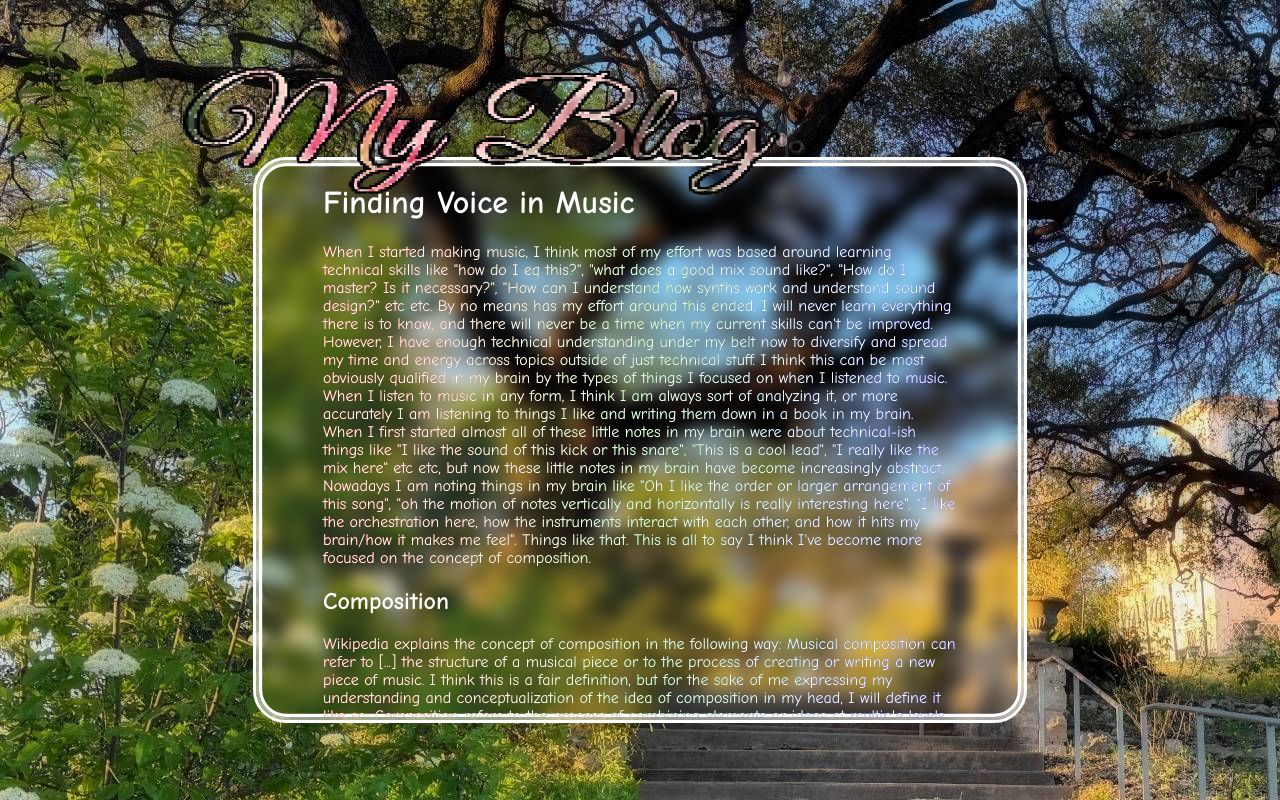
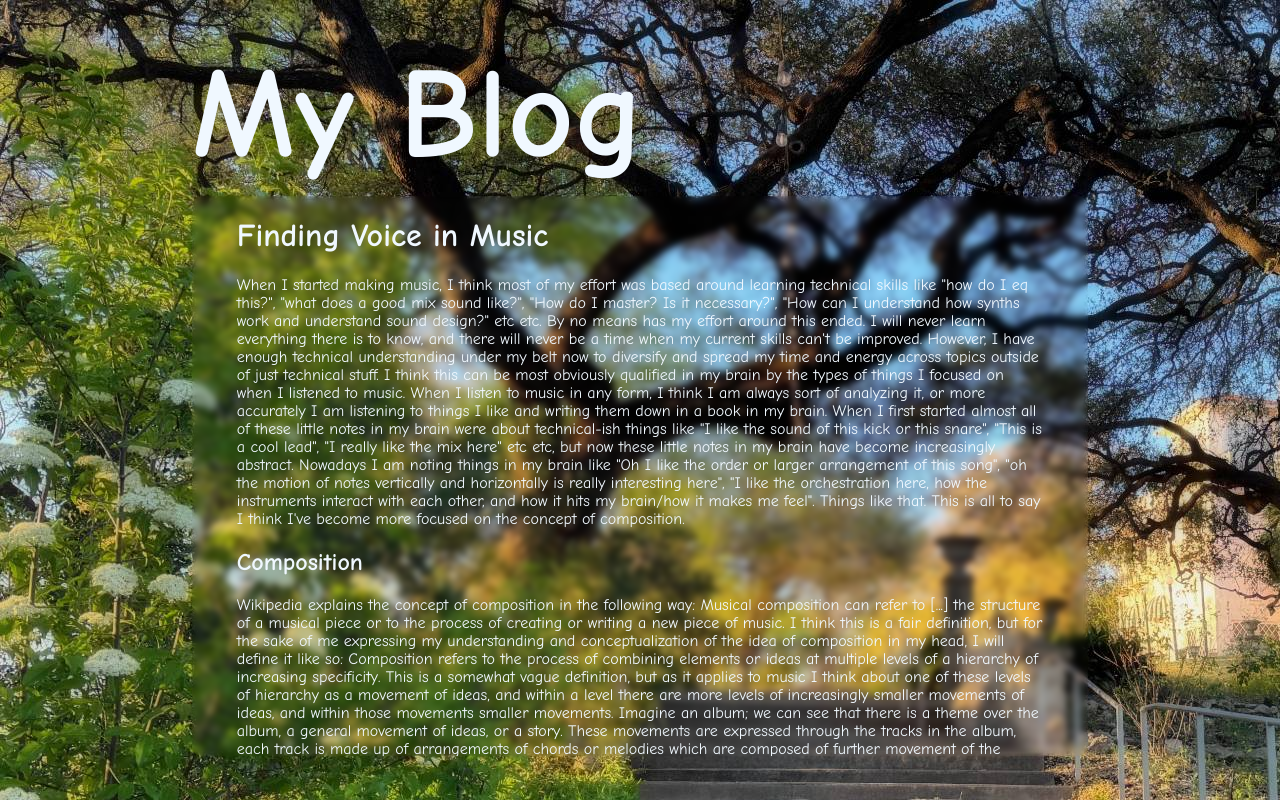
Before and after one commit to Akibaten/KingdomOfAkibaten, a plain HTML site: page blog.html in a window 1280 px wide. Drawn offline with nearby package versions, Linux system fonts and the light colour scheme.

Commit message:
actual update now finished lol

```diff
--- a/blog.html
+++ b/blog.html
@@ -74,7 +74,9 @@
             })
         </script>
         <div class="titleContainer">
-          <img src="/blog/blogTitle.png" height="100%">
+          <h1>
+            My Blog
+          </h1>
         </div>
         <div class="postContainer">
           <div id="posts" class = "posts">
--- a/blog/style.css
+++ b/blog/style.css
@@ -13,35 +13,30 @@
 
 .left {
   flex: 1;
-  margin-left: 5%;
+  width:15%;
 }
 
 .center {
-  flex: 2;
+  flex: 1;
+  width: 70%;
 }
 
 .right {
   flex: 1;
-  margin-right: 5%;
+  width: 15%;
 }
 
 .titleContainer{
-  position: fixed;
-  top: 4.2em;
-  left: -1vw;
-  right: 24vw;
+  margin-top: -5%;
+  margin-bottom: 3%;
   height:16vh;
-  text-align: center;
+  text-align: left;
   z-index: 1000;
+  font-size: 4em;
 }
 
 .postContainer {
-  position: fixed;
-
-  top:20vh;
-  left:20vw;
-  right:20vw;
-  bottom: 10vh;
+  height: 70vh;
 
   padding-left: 5%;
   padding-right: 5%;
@@ -50,13 +45,13 @@
   overflow-y: scroll;
   overflow-x: hidden;
 
-  backdrop-filter: blur(.5em);
-  border-radius: 30px;
-  box-shadow: inset 0 0 0 .2em rgba(255,255,255,1);
+  backdrop-filter: blur(.2em);
+  border-radius: 10px;
+  /* box-shadow: inset 0 0 0 .2em rgba(255,255,255,1);
   outline: solid rgba(255,255,255,1);
   outline-width: .2em;
   border: solid rgba(255,255,255,.5);
-  border-width: .2em;
+  border-width: .2em; */
 
   scrollbar-width: none;  /* Hide scrollbar in Firefox */
   -ms-overflow-style: none;  /* Hide scrollbar in Internet Explorer and Edge */
@@ -69,21 +64,17 @@
 
 /*big header*/
 h1 {
-  color: white;
-  background-clip: text; /* Clips the background to the text */
+  color: aliceblue;
 }
 
 /*sub header*/
 h2 {
-  color: white;
-  background-clip: text; /* Clips the background to the text */
+  color: aliceblue;
 }
 
 p {
   font-size: 1em;
-  color: white;
-  background-clip: text; /* Clips the background to the text */
-  background-image: linear-gradient(to right, red, green, blue);
+  color: aliceblue;
 }
 
 /*li is formatting for list items*/
@@ -96,7 +87,7 @@ strong {
 }
 
 a {
-  color: aliceblue;
+  color: magenta;
 }
 
 body {
```
Also changed, not shown: feed.xml (+11 -1 lines), microblog.html (+3 -3 lines).
